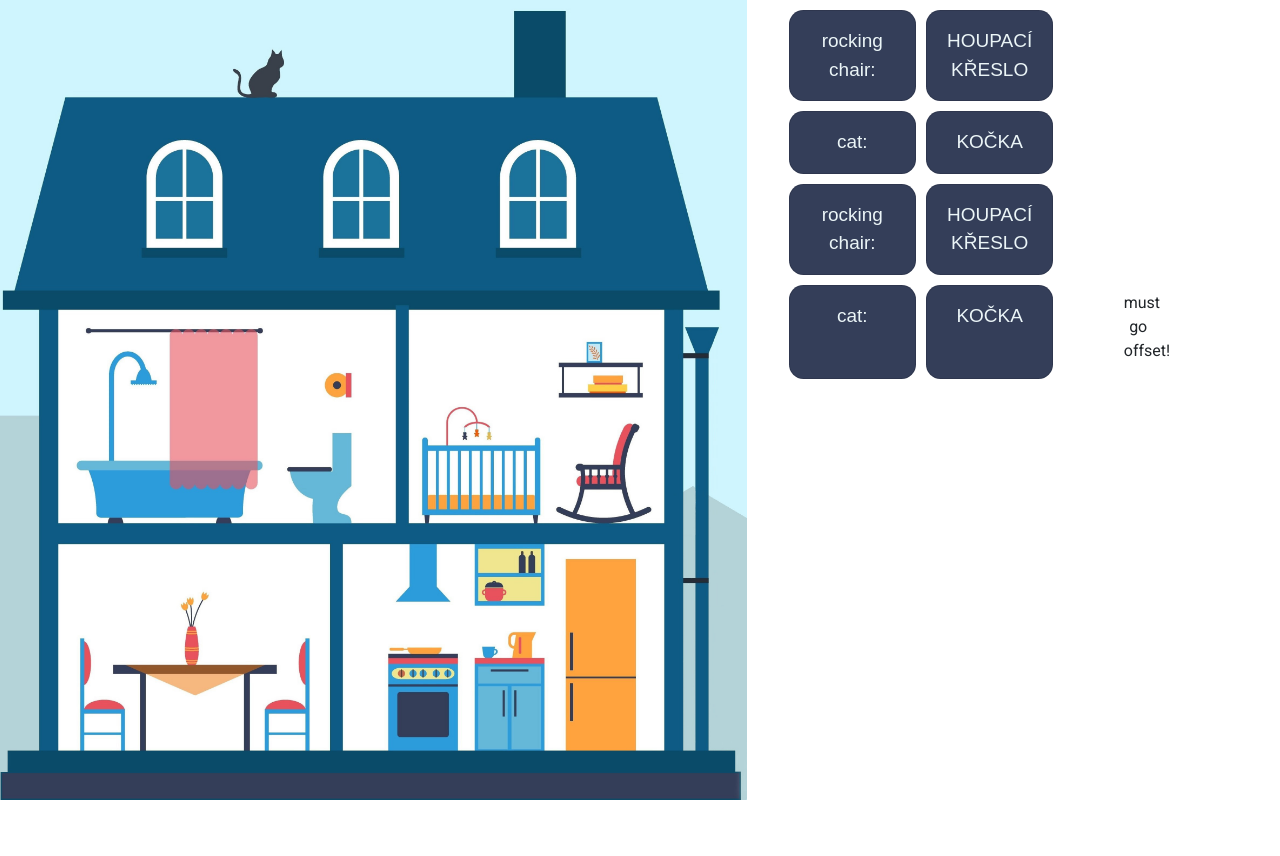
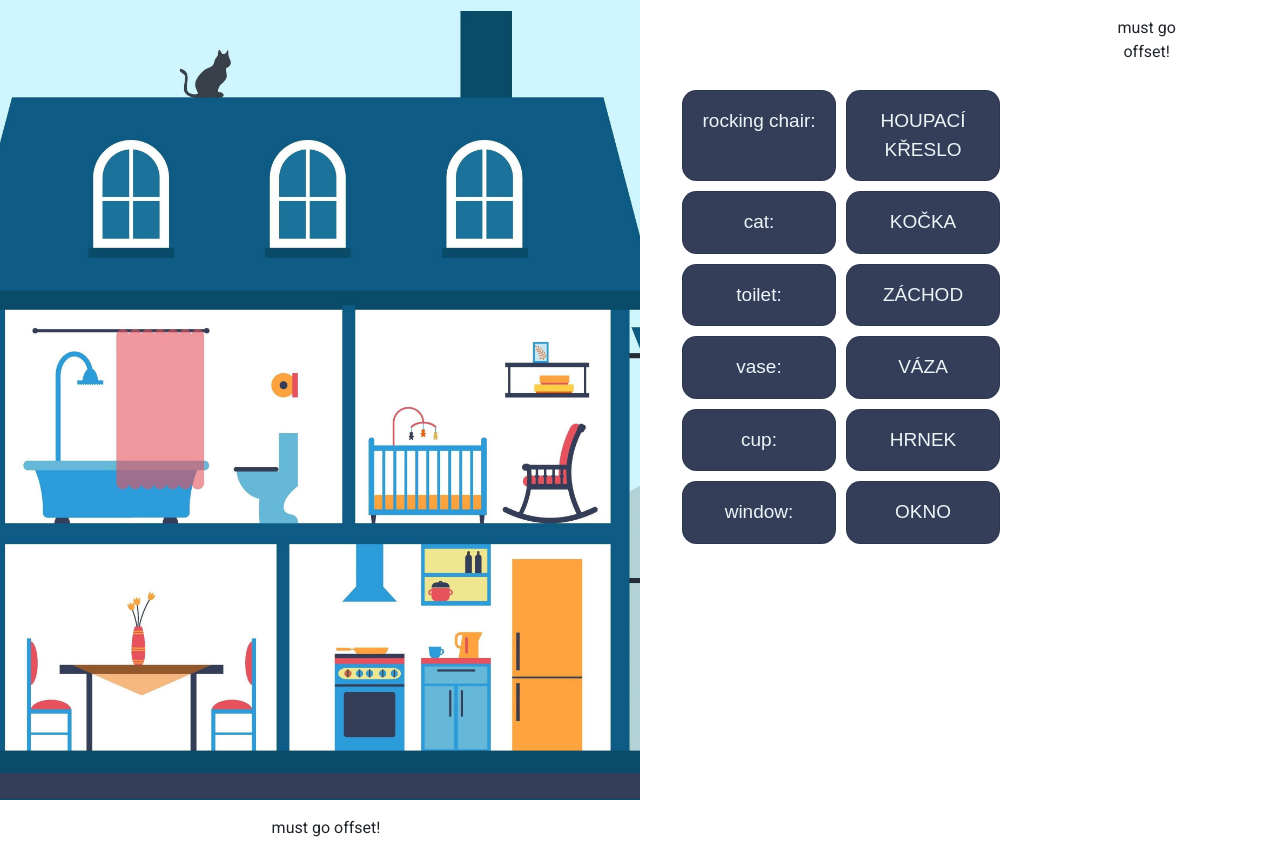
Before and after one commit to KamilaHase/MS2, a plain HTML site: page game.html in a window 1280 px wide. Before the commit the page ends 800 px from the top, so only its background shows below. Drawn offline with nearby package versions, Linux system fonts and the light colour scheme; a web font is replaced by a local one.

Commit message:
Added offset items to Game page

```diff
--- a/game.html
+++ b/game.html
@@ -18,11 +18,26 @@
         <section class="container-fluid">
             <div class="row">
 
-               <div class="col-md-7 house-hero-picture">
+               <div class="col-md-6 house-hero-picture">
                </div>
 
-               <div class="col-md-5">
+               <!--
+                    <div class="offset-md-4 col-md-2">
+                        <div class="card-body text-center">
+                            must go offset!
+                        </div>
+                    </div>
+                -->
+
+
+               <div class="col-md-6">
                   <div class="row">
+                    <div class="offset-md-8 col-md-3">
+                        <div class="card-body text-center">
+                            must go offset!
+                        </div>
+
+                    </div>
                     <div class="row vocab-cards-both">
                         <div class="col-md-3 card p-0 cards">
                             <div class="card-body text-center">
@@ -50,38 +65,63 @@
                      <div class="row vocab-cards-both">
                             <div class="col-md-3 card cards">
                                 <div class="card-body text-center">
-                                    rocking chair:
+                                    toilet:
                                 </div>
                             </div>
                             <div class="col-md-3 card cards">
                                 <div class="card-body text-center">
-                                    HOUPACÍ KŘESLO
+                                    ZÁCHOD
                                 </div>
                             </div>
                      </div>
                      <div class="row vocab-cards-both">
                         <div class="col-md-3 card cards">
                             <div class="card-body text-center">
-                                cat:
+                                vase:
                             </div>
                         </div>
                         <div class="col-md-3 card cards">
                             <div class="card-body text-center">
-                                KOČKA
+                                VÁZA
                             </div>
                         </div>
-                        <div class="offset-md-1 col-md-2">
+                    </div>
+                    <div class="row vocab-cards-both">
+                        <div class="col-md-3 card cards">
                             <div class="card-body text-center">
-                                must go offset!
+                                cup:
                             </div>
                         </div>
-                 </div>
+                        <div class="col-md-3 card cards">
+                            <div class="card-body text-center">
+                                HRNEK
+                            </div>
+                        </div>
+                    </div>
+                    <div class="row vocab-cards-both">
+                        <div class="col-md-3 card cards">
+                            <div class="card-body text-center">
+                                window:
+                            </div>
+                        </div>
+                        <div class="col-md-3 card cards">
+                            <div class="card-body text-center">
+                                OKNO
+                            </div>
+                        </div>
+                    </div>
+
 
                   </div>
                </div>
             </div>
 
 
+            <div class="offset-md-2 col-md-2">
+                <div class="card-body text-center">
+                    must go offset!
+                </div>
+            </div>
 
         </section>
                 <!--
```
